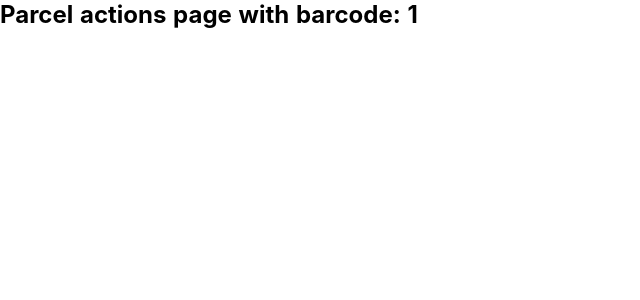
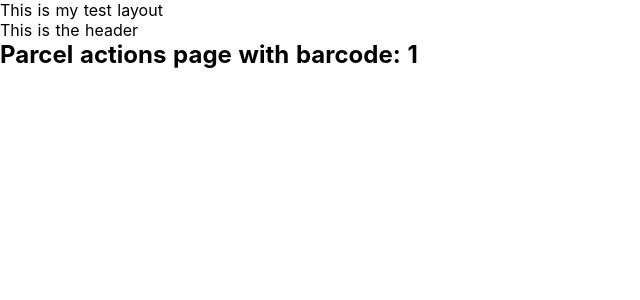
Before and after one commit to danbirch9000/nuxt-spike, a Nuxt app: page /parcel-actions/1 in a window 1280 px wide. Shown: the top 300 px of the page, without its empty margins (0-640 px from the left). Built offline with nearby package versions, Linux system fonts and the light colour scheme.

Commit message:
shared header

```diff
--- /dev/null
+++ b/components/Header.vue
@@ -0,0 +1,4 @@
+<template>
+<p>This is the header</p>
+
+</template>
--- /dev/null
+++ b/layouts/test.vue
@@ -0,0 +1,54 @@
+<template>
+  <div>
+    <p>This is my test layout</p>
+    <nuxt/>
+  </div>
+</template>
+
+<style>
+html
+{
+  font-family: "Source Sans Pro", -apple-system, BlinkMacSystemFont, "Segoe UI", Roboto, "Helvetica Neue", Arial, sans-serif;
+  font-size: 16px;
+  word-spacing: 1px;
+  -ms-text-size-adjust: 100%;
+  -webkit-text-size-adjust: 100%;
+  -moz-osx-font-smoothing: grayscale;
+  -webkit-font-smoothing: antialiased;
+  box-sizing: border-box;
+}
+*, *:before, *:after
+{
+  box-sizing: border-box;
+  margin: 0;
+}
+.button--green
+{
+  display: inline-block;
+  border-radius: 4px;
+  border: 1px solid #3b8070;
+  color: #3b8070;
+  text-decoration: none;
+  padding: 10px 30px;
+}
+.button--green:hover
+{
+  color: #fff;
+  background-color: #3b8070;
+}
+.button--grey
+{
+  display: inline-block;
+  border-radius: 4px;
+  border: 1px solid #35495e;
+  color: #35495e;
+  text-decoration: none;
+  padding: 10px 30px;
+  margin-left: 15px;
+}
+.button--grey:hover
+{
+  color: #fff;
+  background-color: #35495e;
+}
+</style>
--- a/pages/index.vue
+++ b/pages/index.vue
@@ -1,11 +1,7 @@
 <template>
   <section class="container">
     <div>
-
-      <h1 class="title">
-        nuxt-spike
-      </h1>
-
+      <h1 class="title">nuxt-spike</h1>
     </div>
   </section>
 </template>
--- a/pages/parcel-actions/_barcode/index.vue
+++ b/pages/parcel-actions/_barcode/index.vue
@@ -1,13 +1,19 @@
 <template>
   <section class="container">
     <div>
+      <Header />
       <h1>Parcel actions page with barcode: {{$route.params.barcode}}</h1>
     </div>
   </section>
 </template>
 
 <script>
+import Header from '~/components/Header.vue';
 export default {
+  components:{
+    Header
+  },
+  layout: 'test',
   validate(data){
     console.log(data);
     return data.params.barcode === '1';
--- a/pages/parcel-actions/index.vue
+++ b/pages/parcel-actions/index.vue
@@ -11,12 +11,12 @@ import Logo from '~/components/Logo.vue'
 
 export default {
   fetch ({store}) {
-    store.dispatch('getParcels')
+    store.dispatch('getParcelData')
   },
   computed: {
     Parcels () {
-      console.log(this.$store.state.parcel);
-      return this.$store.state.parcel
+      console.log(this.$store.state.parcelData);
+      return this.$store.state.parcelData
     }
   }
 }
--- a/store/index.js
+++ b/store/index.js
@@ -4,17 +4,17 @@ import axios from 'axios'
 const createStore = () => {
   return new Vuex.Store({
     state: {
-      parcel: false,
+      parcelData: null,
     },
     mutations: {
-      setParcels: (state, parcel) => {
-        state.parcel = parcel.success
+      setParcelData: (state, payload) => {
+        state.parcelData = payload
       }
     },
     actions: {
-      async getParcels ({commit, store}, id) {
+      async getParcelData ({commit, store}, id) {
         let {data} = await axios.get(`http://localhost:3000/parcel.json`)
-        commit('setParcels', data)
+        commit('setParcelData', data)
       }
     }
   })
```
